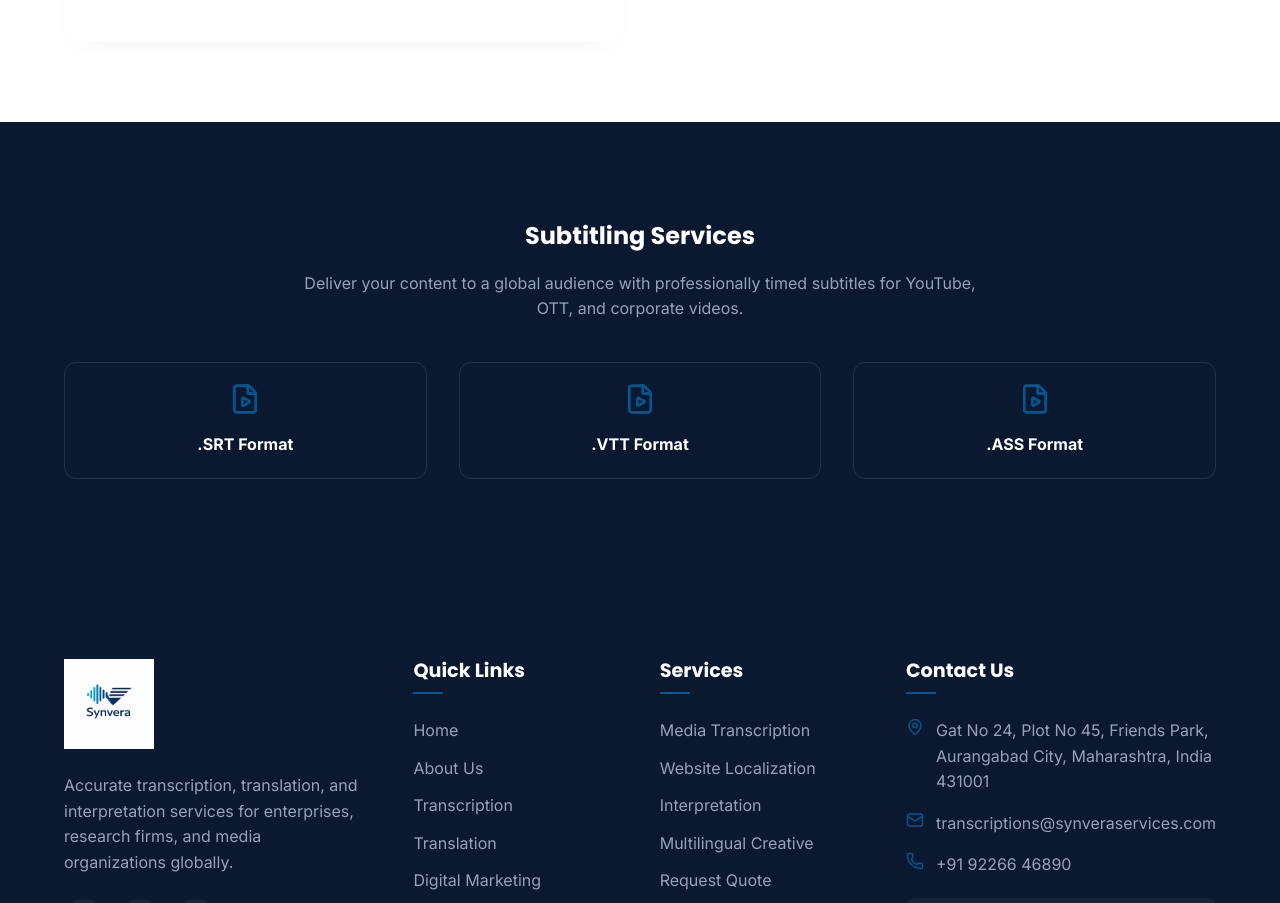
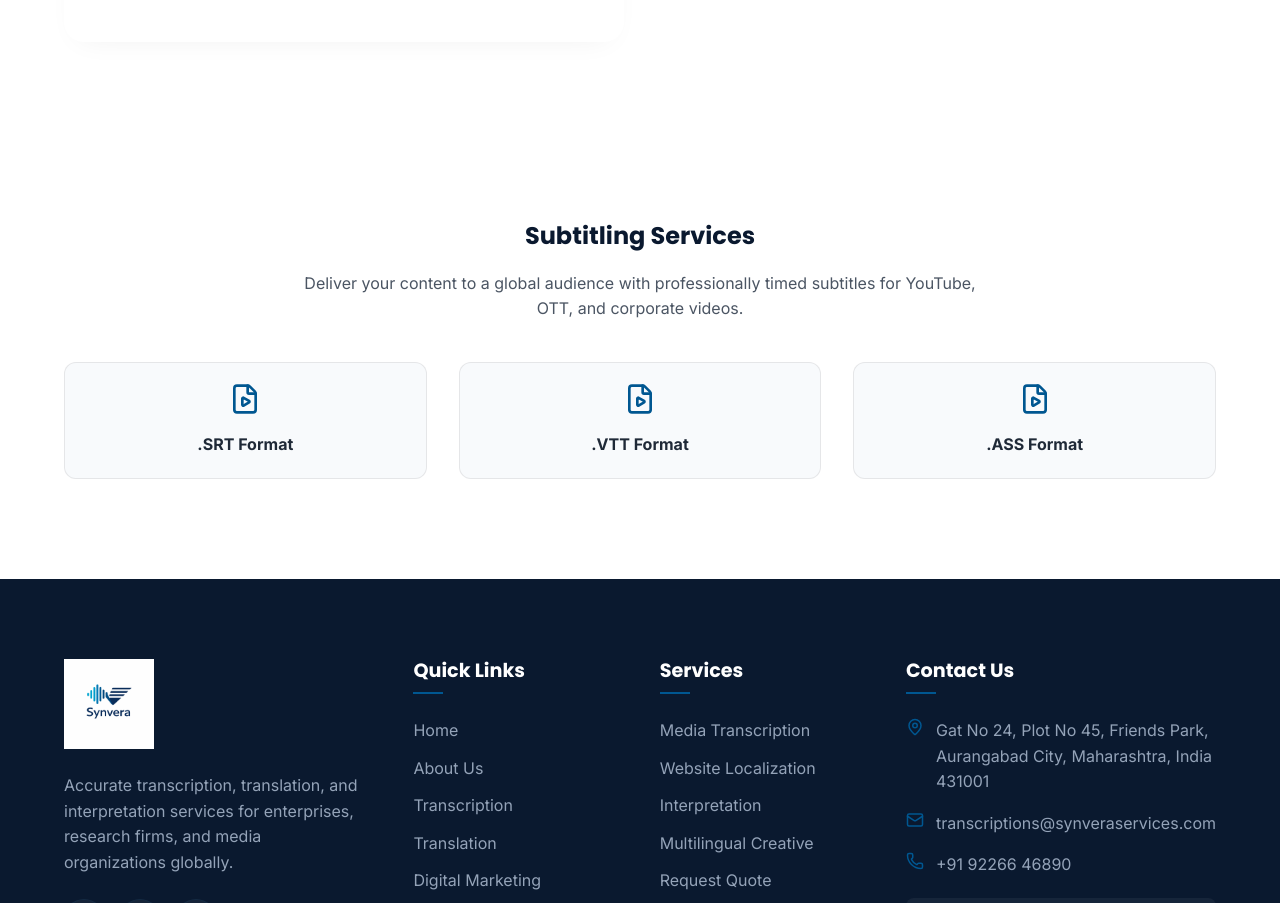
Before and after one commit to iaminamdarshaker/synvera, a React (Vite) app: page /transcription-services in a window 1280 px wide. Shown: the part 3400-4303 px from the top of the page. Built offline with nearby package versions, Linux system fonts and the light colour scheme.

Commit message:
style: Subtitling Services section white background dark text

```diff
--- a/src/pages/Transcription.jsx
+++ b/src/pages/Transcription.jsx
@@ -261,15 +261,15 @@ const Transcription = () => {
       </section>
 
       {/* Subtitling */}
-      <section style={{ background: 'var(--primary-blue)', color: '#fff' }}>
+      <section style={{ background: '#fff', color: 'var(--text-dark)' }}>
         <div className="container text-center" style={{ textAlign: 'center' }}>
-          <h2 style={{ color: '#fff' }}>Subtitling Services</h2>
-          <p style={{ color: 'var(--text-light)', margin: '20px auto', maxWidth: '700px' }}>Deliver your content to a global audience with professionally timed subtitles for YouTube, OTT, and corporate videos.</p>
+          <h2 style={{ color: 'var(--primary-blue)' }}>Subtitling Services</h2>
+          <p style={{ color: 'var(--text-grey)', margin: '20px auto', maxWidth: '700px' }}>Deliver your content to a global audience with professionally timed subtitles for YouTube, OTT, and corporate videos.</p>
           <div className="grid grid-3" style={{ marginTop: '40px' }}>
             {["SRT", "VTT", "ASS"].map((ext, i) => (
-              <div key={i} style={{ padding: '20px', border: '1px solid rgba(255,255,255,0.1)', borderRadius: '12px' }}>
+              <div key={i} style={{ padding: '20px', border: '1px solid rgba(0,0,0,0.08)', borderRadius: '12px', background: 'var(--bg-light)' }}>
                 <FileVideo size={32} color="var(--accent-teal)" style={{ marginBottom: '10px' }} />
-                <p style={{ fontWeight: 700 }}>.{ext} Format</p>
+                <p style={{ fontWeight: 700, color: 'var(--text-dark)' }}>.{ext} Format</p>
               </div>
             ))}
           </div>
```
